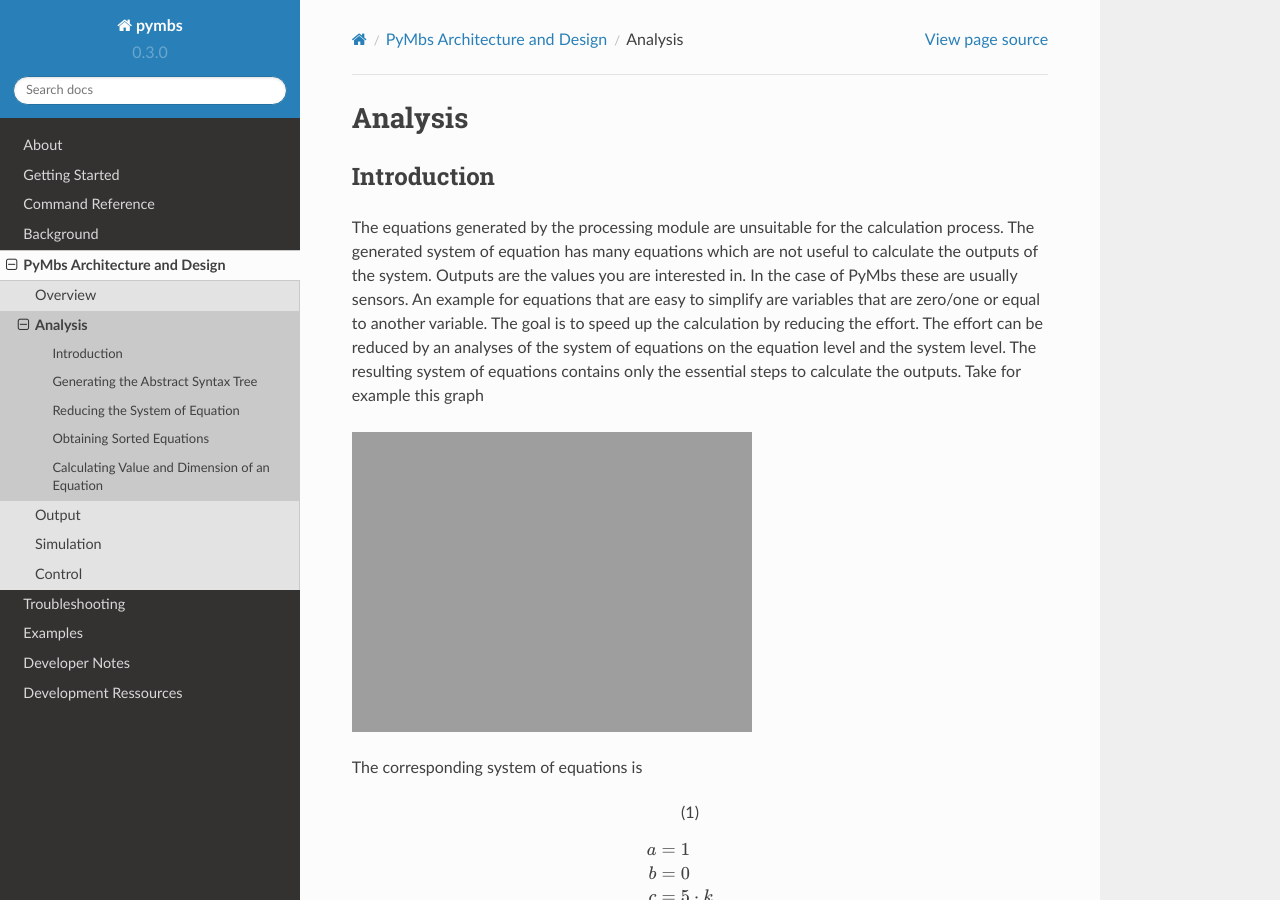
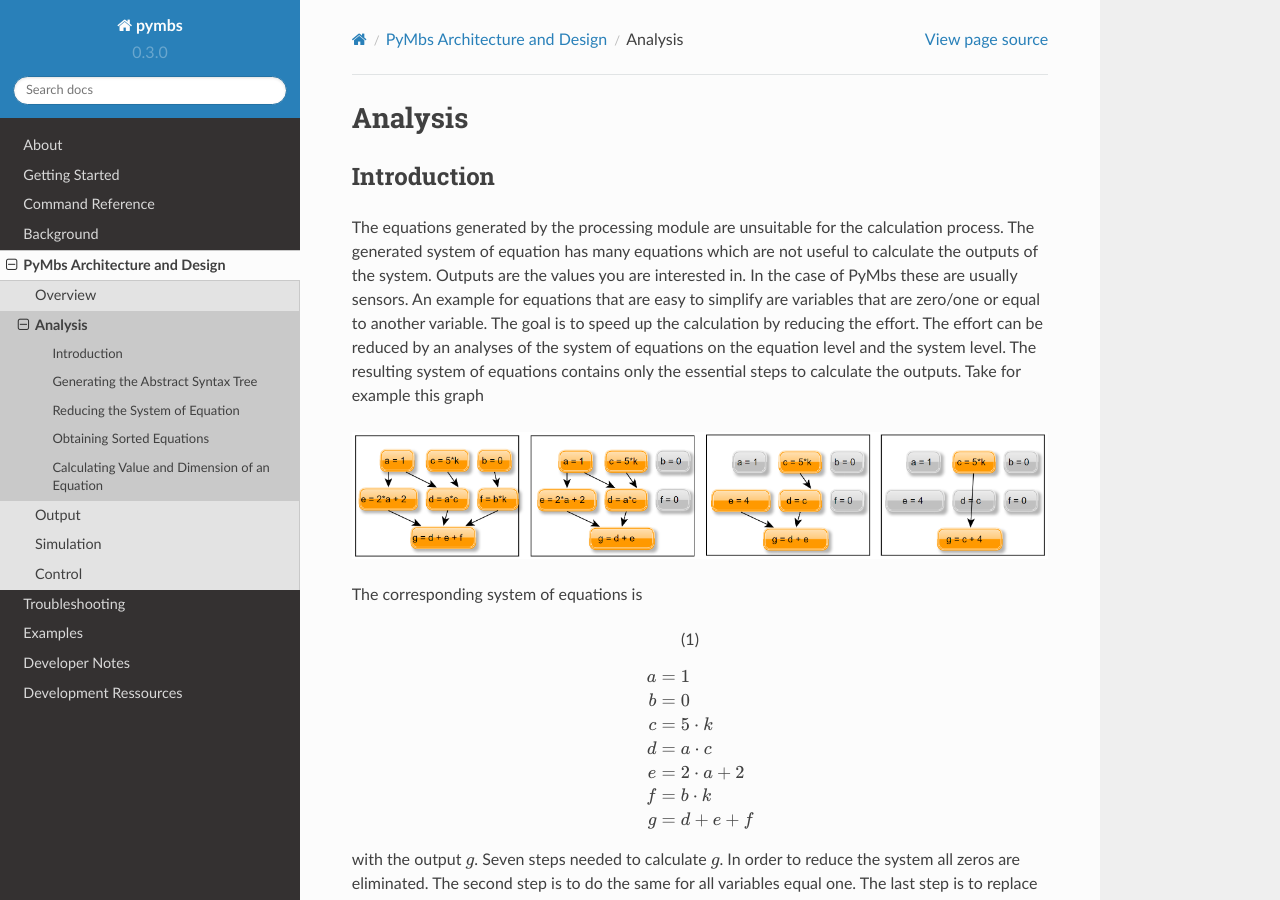
Before and after one commit to sevoigt/pymbs, a Sphinx documentation site: the page built from doc/source/architecture/analysis.rst, in a window 1280 px wide and 900 px high. Built offline with Sphinx 7.4.7 and the Read the Docs theme 2.0.0, drawn with Linux system fonts in a browser that asks for light colours; formulas are drawn with MathJax 3.

Commit message:
fix image ref

```diff
--- a/doc/source/architecture/analysis.rst
+++ b/doc/source/architecture/analysis.rst
@@ -15,7 +15,7 @@ equations on the equation level and the system level.  The resulting system of
 equations contains only the essential steps to calculate the outputs. Take for
 example this graph
 
-.. image:: img/Graph_1.*
+.. image:: img/graph_1.png
 
 The corresponding system of equations is
 
```
